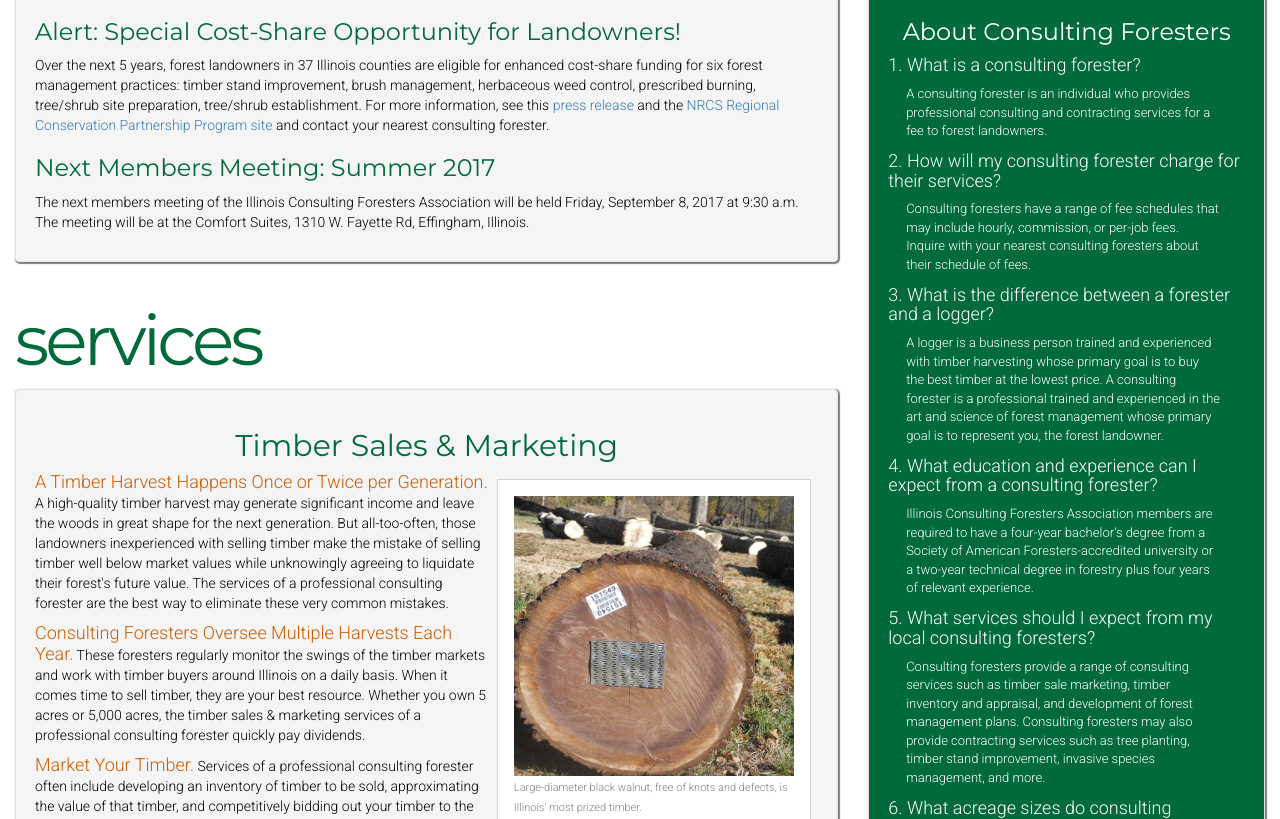
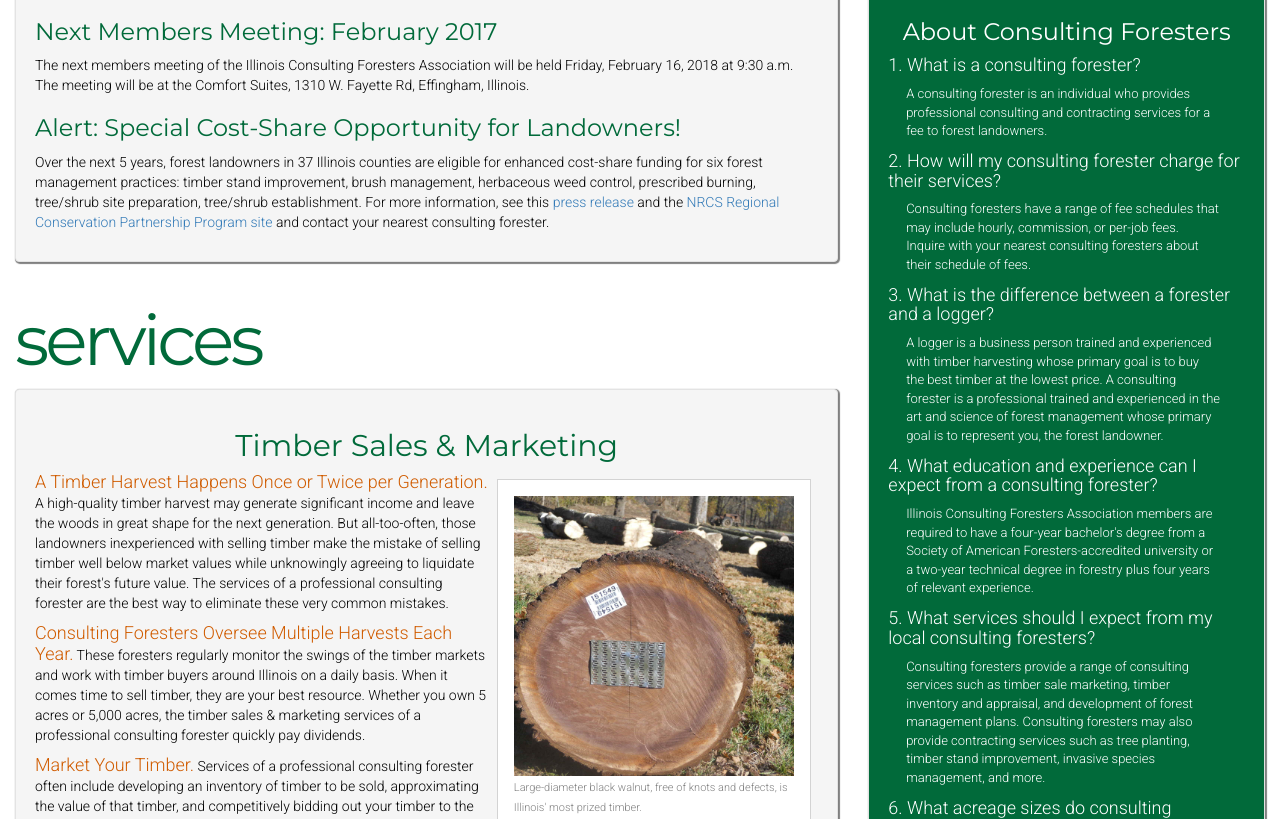
Before and after one commit to jakeh913/jakeh913.github.io, a plain HTML site: page index.html in a window 1280 px wide. Shown: the part 2118-2937 px from the top of the page. Drawn offline with Linux system fonts and the light colour scheme; a script that the page names is missing.

Commit message:
changed meeting date

```diff
--- a/index.html
+++ b/index.html
@@ -379,11 +379,12 @@
           <div id="newsAdj"></div>
           <h1 class="text-left h1TextGreen">news</h1>
           <div class="well">
-            <h3 class="h2TextGreen">Alert: Special Cost-Share Opportunity for Landowners!</h3>
+            <h3 class="h2TextGreen">Next Members Meeting: February 2017</h3>
+            <p>The next members meeting of the Illinois Consulting Foresters Association will be held Friday, February 16, 2018 at 9:30 a.m. The meeting will be at the Comfort Suites, 1310 W. Fayette Rd, Effingham, Illinois.</p>
+			<h3 class="h2TextGreen">Alert: Special Cost-Share Opportunity for Landowners!</h3>
             <p>Over the next 5 years, forest landowners in 37 Illinois counties are eligible for enhanced cost-share funding for six forest management practices: timber stand improvement, brush management, herbaceous weed control, prescribed burning, tree/shrub
               site preparation, tree/shrub establishment. For more information, see this <a href="http://ifdc.nres.illinois.edu/wp-content/uploads/RCPP-Press-Release_7Jan2017.pdf">press release</a> and the <a href="https://www.nrcs.usda.gov/wps/portal/nrcs/detail/il/programs/farmbill/rcpp/?cid=stelprdb1247829">NRCS Regional Conservation Partnership Program site</a>              and contact your nearest consulting forester.</p>
-            <h3 class="h2TextGreen">Next Members Meeting: Summer 2017</h3>
-            <p>The next members meeting of the Illinois Consulting Foresters Association will be held Friday, September 8, 2017 at 9:30 a.m. The meeting will be at the Comfort Suites, 1310 W. Fayette Rd, Effingham, Illinois.</p>
+
           </div>
         </div>
         <div id="servicesAdj"></div>
```
